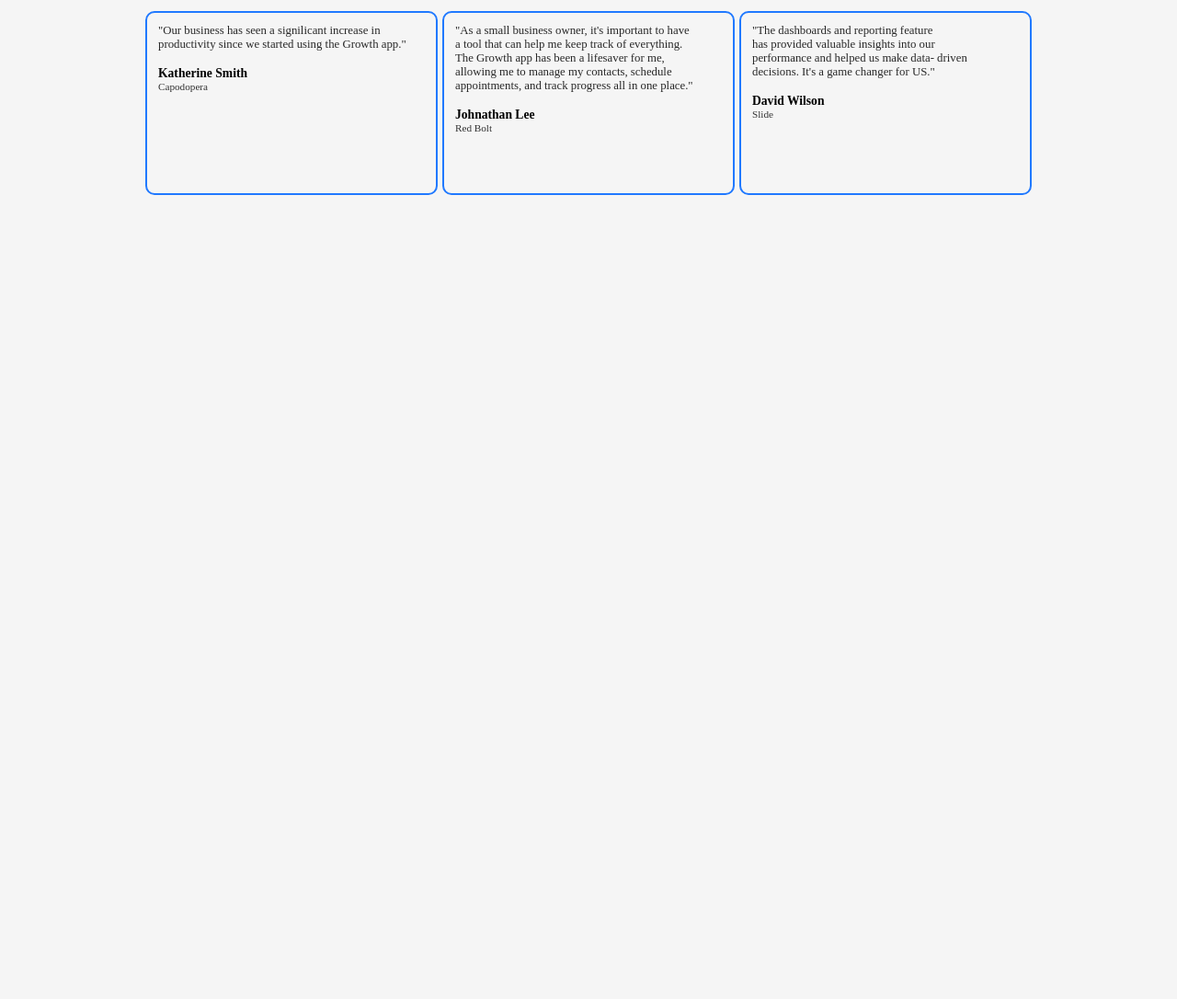
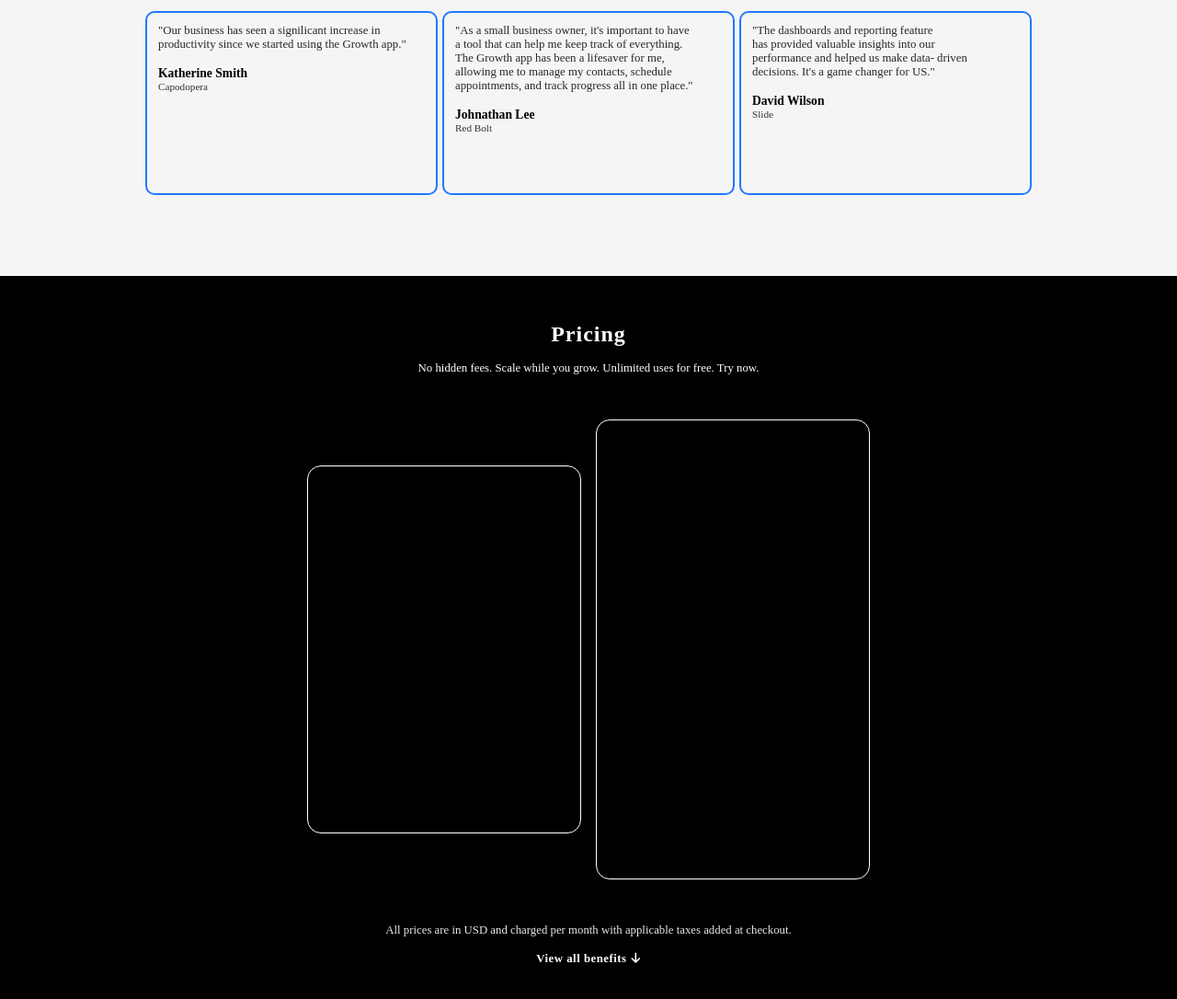
Before and after one commit to Ganesh-Kumatole/SAAS-landing-page, a plain HTML site: page index.html in a window 1280 px wide. Shown: the part 1268-2354 px from the top of the page at 92% size. Before the commit the page ends 1568 px from the top, so only its background shows below. Drawn offline with Linux system fonts and the light colour scheme.

Commit message:
Layout Pricing Section

```diff
--- a/index.html
+++ b/index.html
@@ -115,5 +115,28 @@
         </section>
       </div>
     </section>
+
+    <!-- Pricing -->
+    <section class="pricing">
+      <div class="container">
+        <h1 class="pricing-heading">Pricing</h1>
+        <p class="free-trial-msg">
+          No hidden fees. Scale while you grow. Unlimited uses for free. Try
+          now.
+        </p>
+        <div class="price-plans">
+          <div class="free-plan plan-option"></div>
+          <div class="paid-plan plan-option"></div>
+        </div>
+        <div class="pricing-note">
+          All prices are in USD and charged per month with applicable taxes
+          added at checkout.
+        </div>
+        <div class="features-comparison">
+          <p>View all benefits</p>
+          <i class="fa-solid fa-arrow-down"></i>
+        </div>
+      </div>
+    </section>
   </body>
 </html>
--- a/style.css
+++ b/style.css
@@ -96,12 +96,7 @@ ul .log-in a:hover {
   max-width: 1100px;
   margin: 0px auto 50px auto;
   padding: 20px 20px;
-
-  background-image: url(Images/hero-bg-desktop.png);
-  background-size: contain;
-  background-repeat: no-repeat;
-  background-position: center bottom;
-
+  background: url(Images/hero-bg-desktop.png) no-repeat center bottom / contain;
   height: 490px;
 }
 
@@ -181,12 +176,9 @@ ul .log-in a:hover {
 }
 
 .vsl .vsl-video {
-  background: url(Images/video-thumbnail.png);
   width: 490px;
   height: 290px;
-  background-position: center;
-  background-size: contain;
-  background-repeat: no-repeat;
+  background: url(Images/video-thumbnail.png) no-repeat center / contain;
 
   border: 5px solid transparent;
   border-radius: 12px;
@@ -297,3 +289,74 @@ ul .log-in a:hover {
   font-size: 0.7rem;
   color: rgb(50, 50, 50);
 }
+
+/* Pricing... */
+
+.pricing {
+  background-color: black;
+  color: white;
+}
+
+.pricing .container {
+  margin: 0px auto;
+  max-width: 620px;
+  height: 800px;
+  padding-top: 50px;
+}
+
+.pricing-heading {
+  font-weight: 600;
+  font-size: 1.5rem;
+  text-align: center;
+  margin-bottom: 1rem;
+  letter-spacing: 1px;
+}
+
+.free-trial-msg {
+  text-align: center;
+  font-size: 0.8rem;
+  margin-bottom: 1rem;
+}
+
+.price-plans {
+  display: flex;
+  justify-content: center;
+  align-items: center;
+  gap: 1rem;
+  height: 500px;
+  width: 100%;
+  margin: 3rem 0px;
+}
+
+.plan-option {
+  border: 1px solid white;
+  border-radius: 15px;
+  width: 48%;
+}
+.free-plan {
+  height: 400px;
+}
+.paid-plan {
+  height: 100%;
+}
+
+.pricing-note {
+  text-align: center;
+  font-size: 0.8rem;
+  color: rgb(232, 232, 232);
+}
+
+.features-comparison {
+  display: flex;
+  justify-content: center;
+  align-items: center;
+  gap: 5px;
+
+  font-size: 0.8rem;
+  font-weight: 600;
+  margin-top: 1rem;
+  letter-spacing: 0.5px;
+}
+.features-comparison:hover {
+  cursor: pointer;
+}
```
Also changed, not shown: 1 other file.
